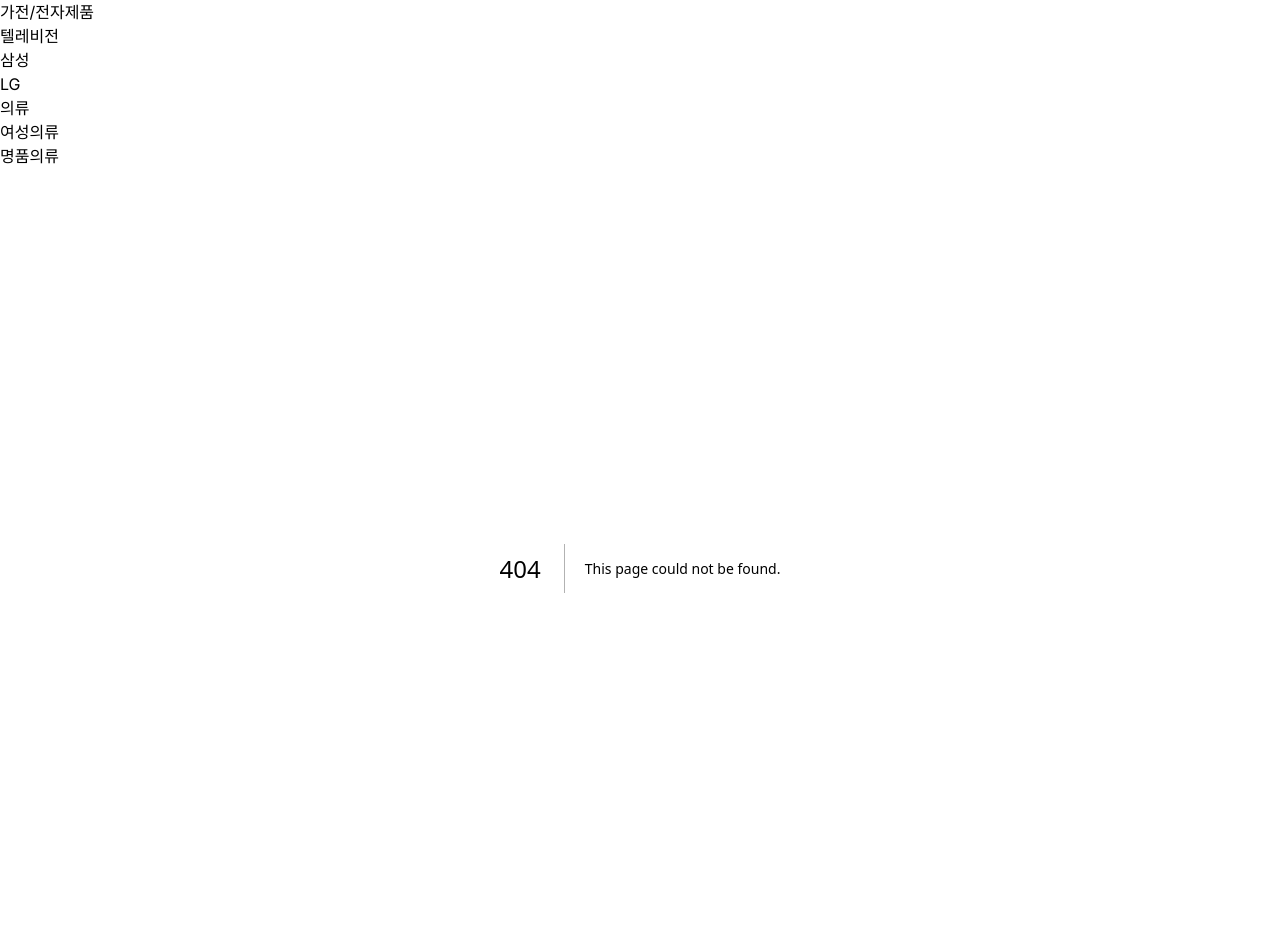
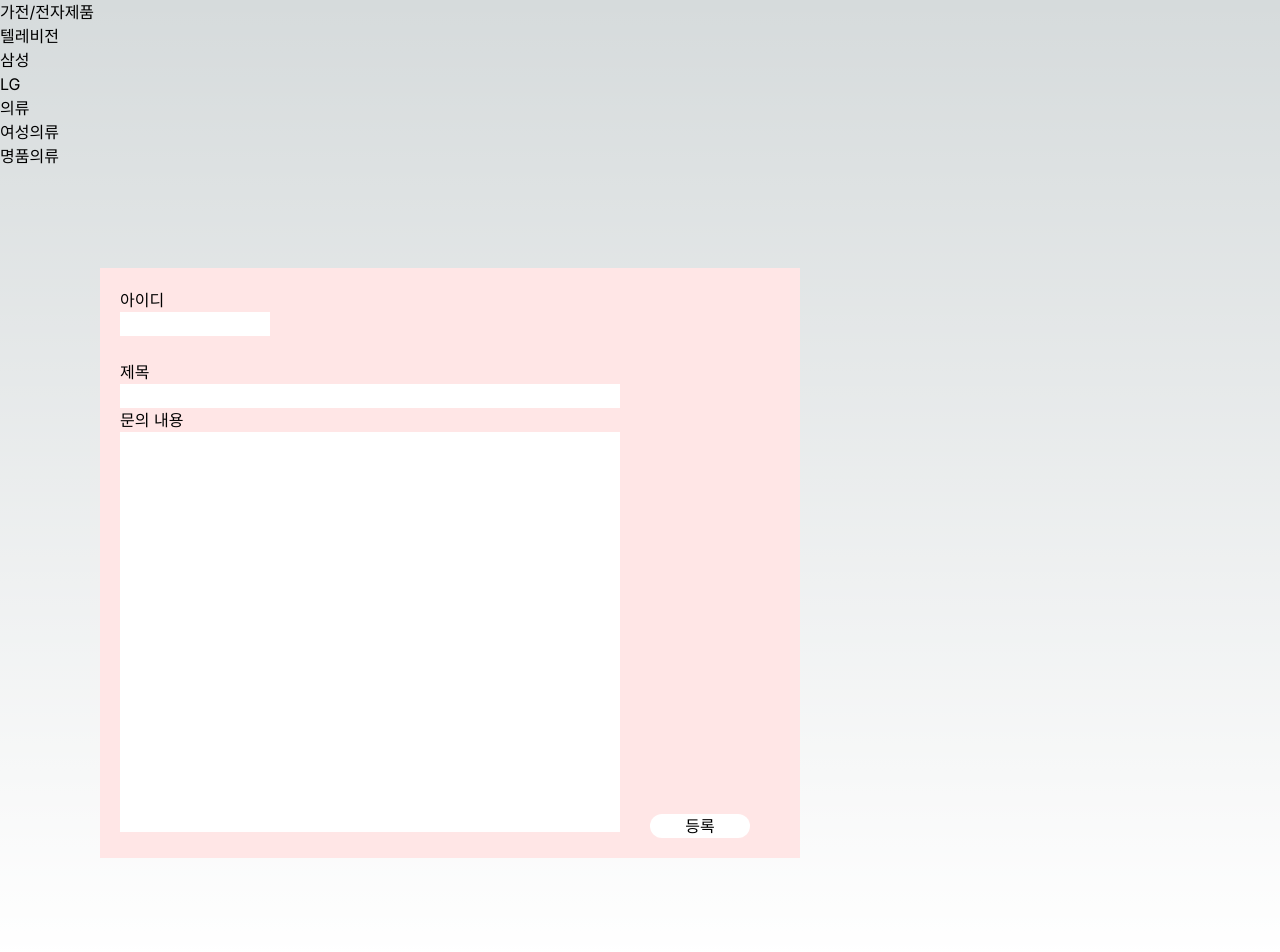
Before and after one commit to pojh5090/toy-project-client, a Next.js app in the folder joonggo-app/: page /personalqna/write in a window 1280 px wide. Before the commit this address had no page. Shown: the top 952 px of the page. Built offline with nearby package versions, Linux system fonts and the light colour scheme.

Commit message:
FEAT : 글쓰기 입력 폼 생성

```diff
--- a/joonggo-app/package.json
+++ b/joonggo-app/package.json
@@ -13,7 +13,8 @@
     "next-auth": "^5.0.0-beta.4",
     "react": "^18",
     "react-dom": "^18",
-    "react-query": "^3.39.3"
+    "react-query": "^3.39.3",
+    "zustand": "^4.4.7"
   },
   "devDependencies": {
     "@types/node": "^20",
--- /dev/null
+++ b/joonggo-app/src/app/personalqna/list/page.tsx
@@ -0,0 +1,14 @@
+"use client";
+
+import { PersonalQuestion } from "@/types/PersonalQuestion";
+import React from "react";
+import useStore from "../store";
+
+export default function Page() {
+  const formData = useStore(); // useStore를 통해 현재 상태를 가져옴
+  return (
+    <div
+      style={{ margin: 100, background: "#ffe6e6", padding: 20, width: 700 }}
+    ></div>
+  );
+}
--- /dev/null
+++ b/joonggo-app/src/app/personalqna/store.tsx
@@ -0,0 +1,22 @@
+import { create } from "zustand";
+import { PersonalQuestion } from "@/types/PersonalQuestion";
+
+// Zustand 스토어 생성
+interface StoreState {
+  formData: PersonalQuestion;
+  setFormData: (newData: Partial<PersonalQuestion>) => void;
+}
+
+const useStore = create<StoreState>()((set) => ({
+  formData: {
+    userId: "",
+    questionNumber: 0,
+    title: "",
+    contents: "",
+    writeDate: new Date(),
+  },
+  setFormData: (newData) =>
+    set((state) => ({ formData: { ...state.formData, ...newData } })),
+}));
+
+export default useStore;
--- /dev/null
+++ b/joonggo-app/src/app/personalqna/write/page.tsx
@@ -0,0 +1,74 @@
+"use client";
+
+import React, { FormEvent, ChangeEvent, useRef } from "react";
+import useStore from "../store";
+
+export default function Page() {
+  const { formData, setFormData } = useStore();
+  const inputRefs = {
+    userId: useRef<HTMLInputElement>(null),
+    title: useRef<HTMLInputElement>(null),
+    contents: useRef<HTMLTextAreaElement>(null),
+  };
+
+  const onSubmit = (event: FormEvent) => {
+    event.preventDefault();
+    console.log(formData);
+
+    // 입력 필드 초기화
+    Object.values(inputRefs).forEach((ref) => {
+      if (ref.current) ref.current.value = "";
+    });
+  };
+
+  const handleChange = (
+    e: ChangeEvent<HTMLInputElement | HTMLTextAreaElement>
+  ) => {
+    const { name, value } = e.target;
+    setFormData({ [name]: value });
+  };
+
+  return (
+    <div
+      style={{ margin: 100, background: "#ffe6e6", padding: 20, width: 700 }}
+    >
+      <form onSubmit={onSubmit}>
+        <h3>아이디</h3>
+        <input
+          style={{ width: 150 }}
+          name="userId"
+          onChange={handleChange}
+          ref={inputRefs.userId}
+        />
+        <br />
+        <br />
+        <h3>제목</h3>
+        <input
+          style={{ width: 500 }}
+          name="title"
+          onChange={handleChange}
+          ref={inputRefs.title}
+        />
+
+        <h3>문의 내용</h3>
+        <textarea
+          style={{ width: 500, height: 400, resize: "none" }}
+          name="contents"
+          onChange={handleChange}
+          ref={inputRefs.contents}
+        />
+        <button
+          style={{
+            width: 100,
+            background: "white",
+            borderRadius: 100,
+            marginLeft: 30,
+          }}
+          type="submit"
+        >
+          등록
+        </button>
+      </form>
+    </div>
+  );
+}
```
Also changed, not shown: 1 other file (tests, documents, lock files or other folders).
